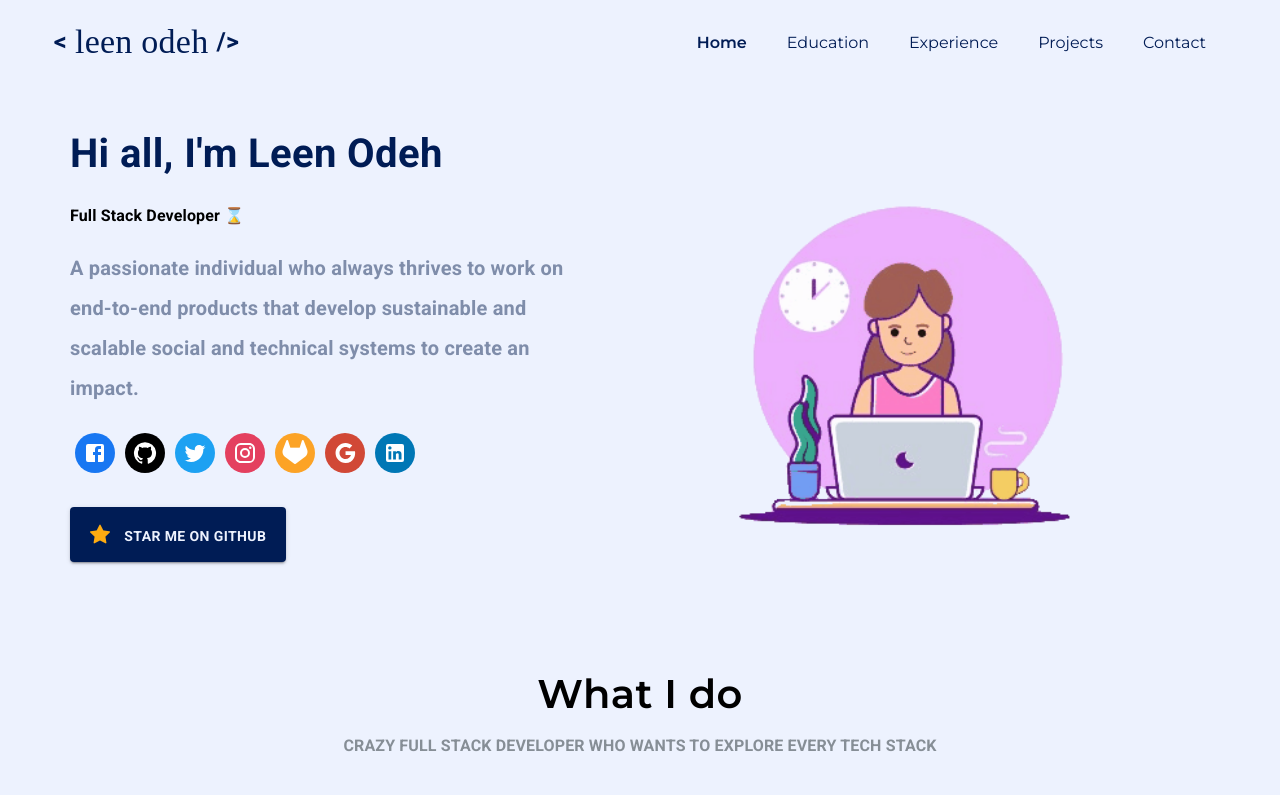
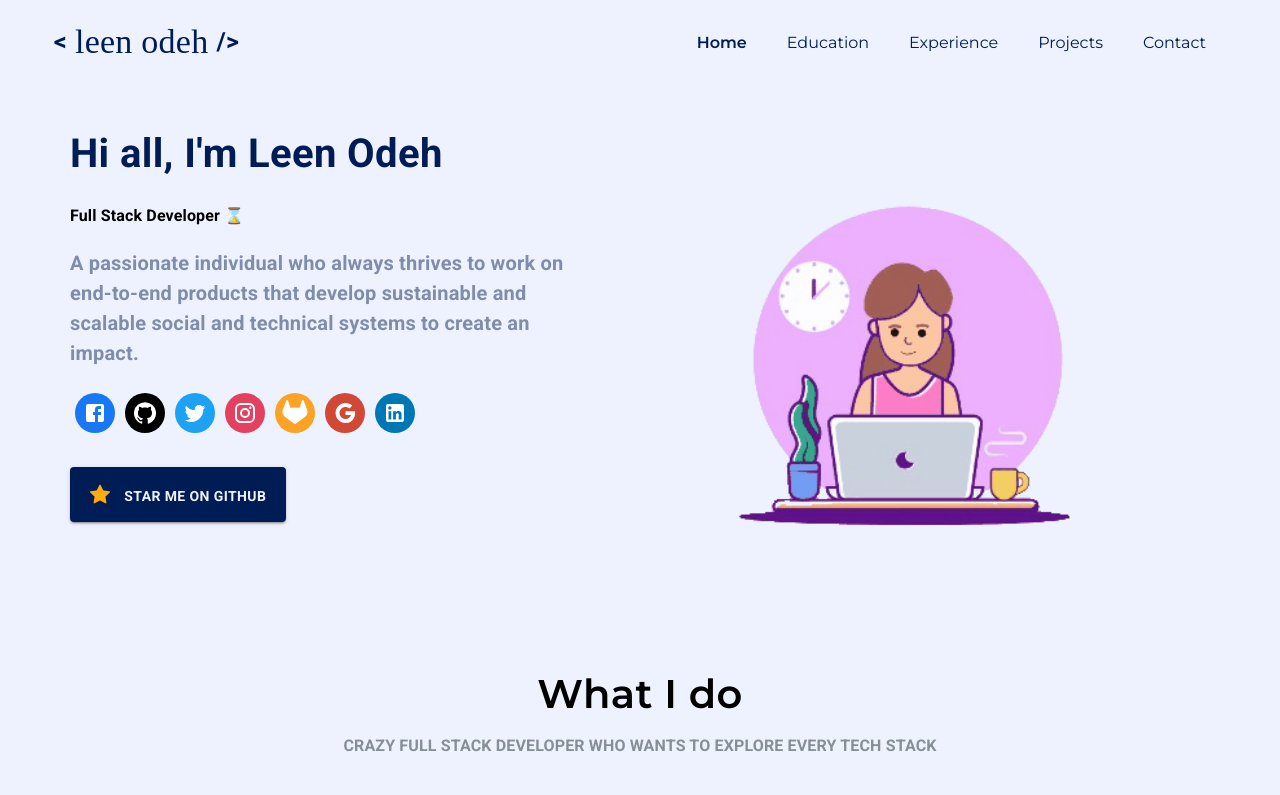
Before and after one commit to Leen-odeh3/My-portfolio, a React (Vite) app: page /home in a window 1280 px wide. Shown: the top 795 px of the page. Built offline with nearby package versions, Linux system fonts and the light colour scheme; grey boxes are pictures that could not be loaded; a web font is replaced by a local one.

Commit message:
Update LineHeight Paragraph

```diff
--- a/src/Component/Hero/Hero.tsx
+++ b/src/Component/Hero/Hero.tsx
@@ -35,7 +35,6 @@ const Hero = () => {
               sx={{
                 color: "rgb(127, 141, 170)",
                 fontSize: { xs: "20px" },
-                lineHeight: "40px",
                 margin: { md: "20px 40px 15px 0px", xs: "20px auto 20px" },
               }}
             >
```
